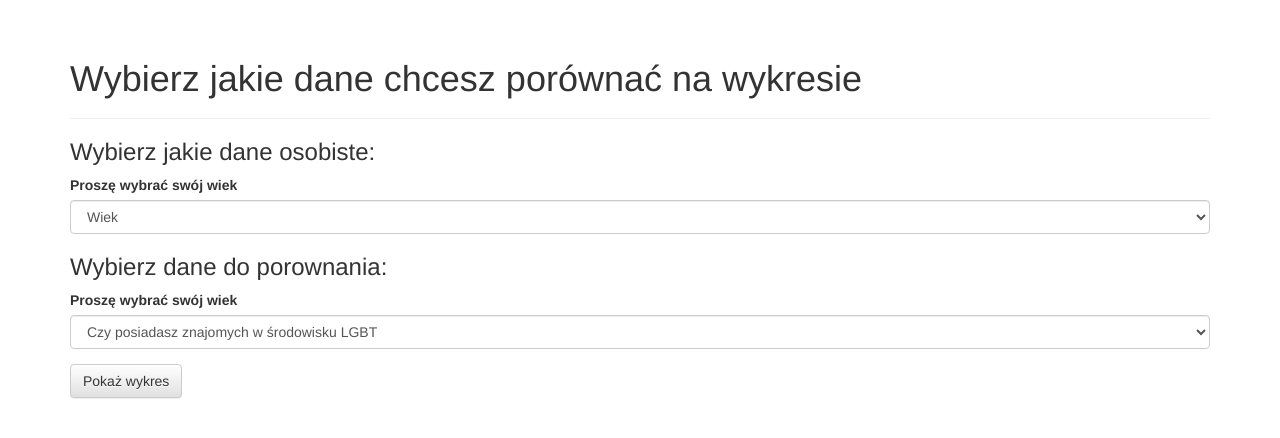
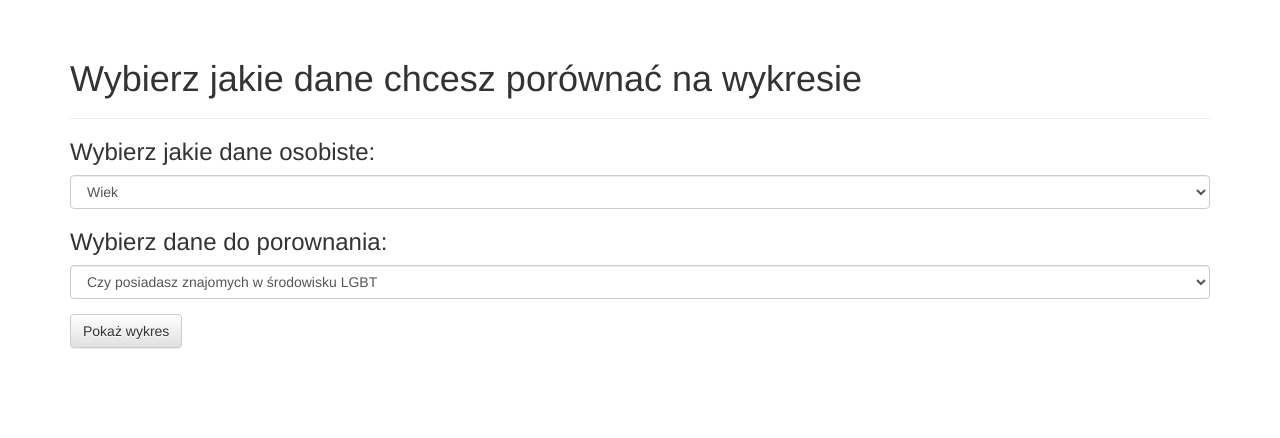
Before and after one commit to szymwin/webappka, a Flask app: page /chooseresult in a window 1280 px wide. Shown: the part 51-489 px from the top of the page. Run offline with Flask 2, Linux system fonts and the light colour scheme; some libraries are stand-ins or nearby versions.

Commit message:
dalsza kosmetyka i poprawy błedów

```diff
--- a/app/templates/main/chooseresult.html
+++ b/app/templates/main/chooseresult.html
@@ -10,7 +10,6 @@
 <form role="form" action="/result" method="post">
     <h3>Wybierz jakie dane osobiste:</h3>
     <div class="form-group">
-      <label for="option1">Proszę wybrać swój wiek</label>
       <select class="form-control" id="option1" name="option1">
         <option value=1>Wiek</option>
         <option value=2>Miejsce zamieszkania</option>
@@ -23,7 +22,6 @@
 
     <h3>Wybierz dane do porownania:</h3>
     <div class="form-group">
-      <label for="option2">Proszę wybrać swój wiek</label>
       <select class="form-control" id="option2" name="option2">
         <option value=1>Czy posiadasz znajomych w środowisku LGBT</option>
         <option value=2>Czy posiadasz w rodzinie osoby ze środowiska LGBT</option>
```
